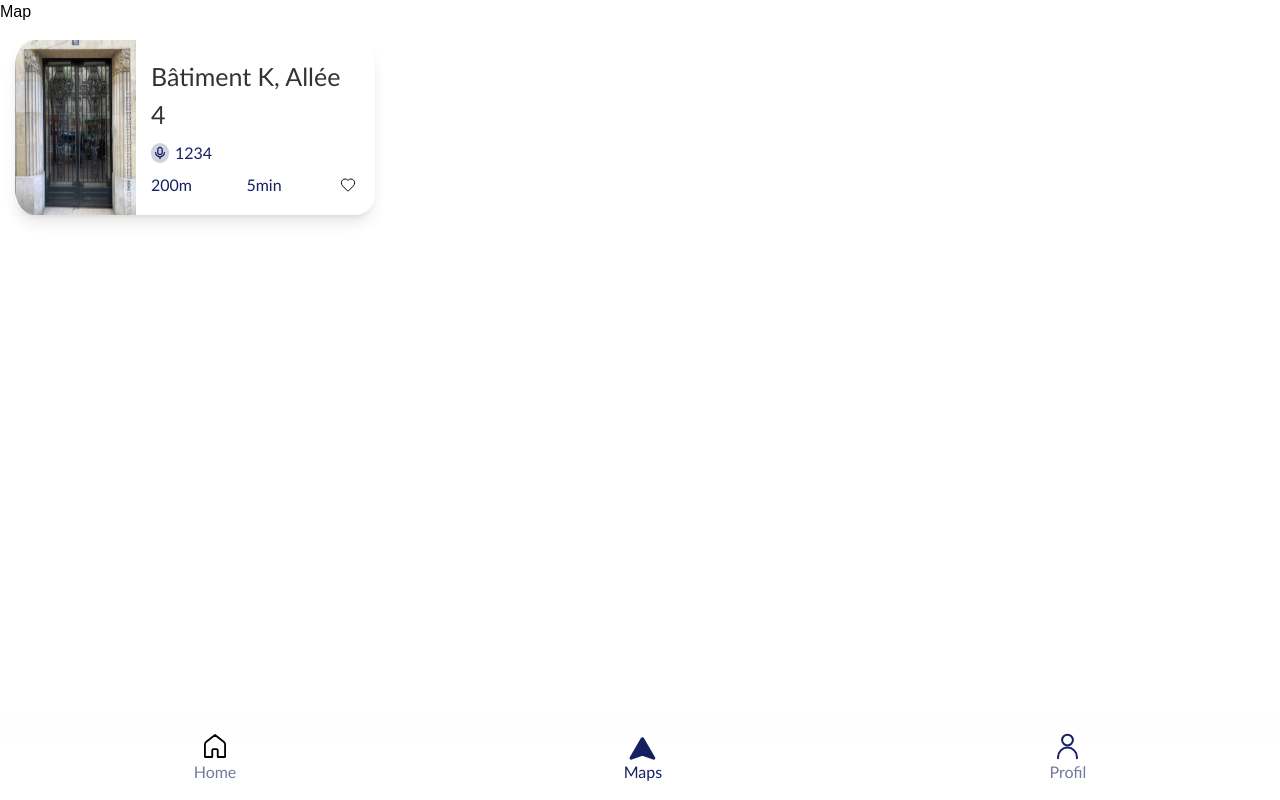
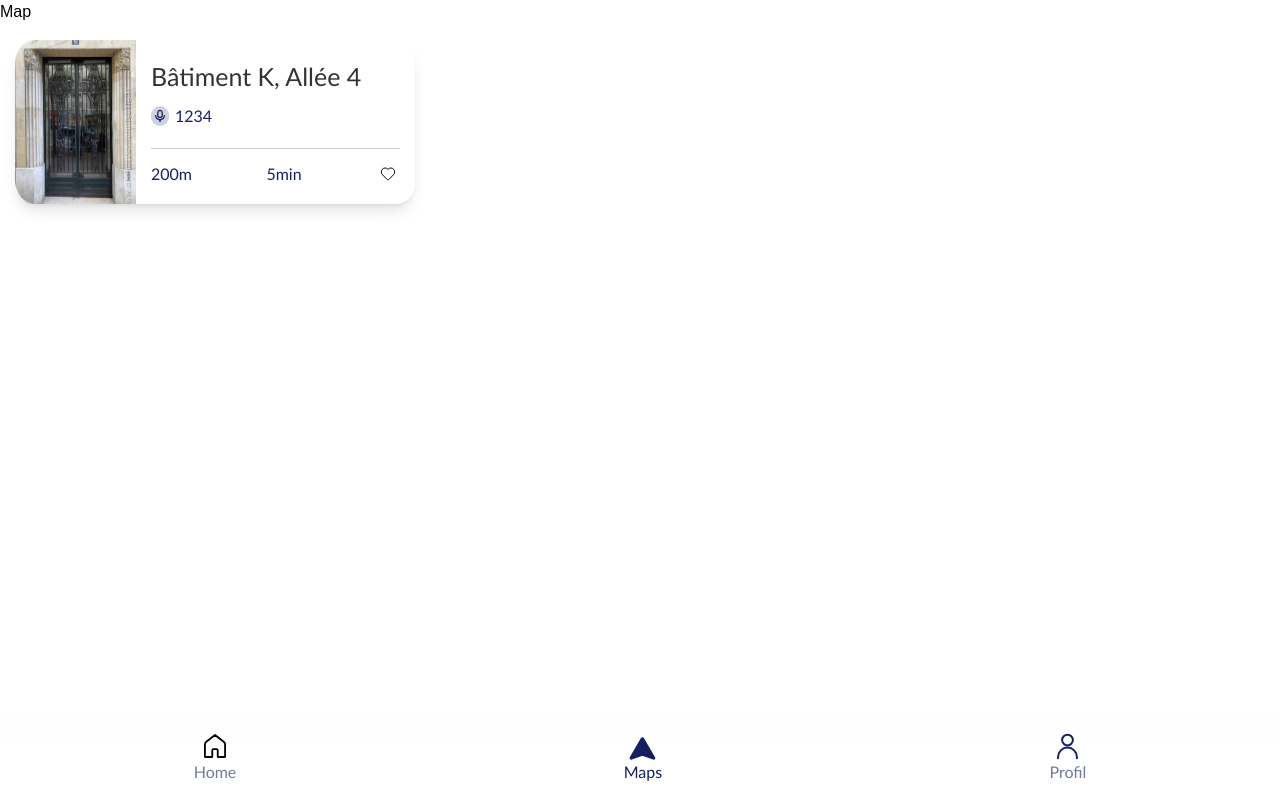
Before and after one commit to RomainLAU/IAN-EPSVE, a React (Create React App) app: page /map in a window 1280 px wide. Built offline with nearby package versions, Linux system fonts and the light colour scheme.

Commit message:
:lipstick: improve ui component

```diff
--- a/src/components/Modal.jsx
+++ b/src/components/Modal.jsx
@@ -5,7 +5,7 @@ import image from "../assets/img_modal.png";
 export default function Modal({activeElement}) {
 
     return (
-        <div className="mx-[15px] rounded-[20px] bg-[#FFFFFF] flex max-w-[360px] shadow-lg">
+        <div className="mx-[15px] rounded-[20px] bg-[#FFFFFF] flex max-w-[400px] min-w-[360px] shadow-lg">
             <img src={image} alt={activeElement.title} />
             <div className="flex flex-col gap-y-[8px] py-[18px] px-[15px] w-full">
                 <p className="text-[25px] text-[#333333]">{activeElement.title}</p>
@@ -15,6 +15,7 @@ export default function Modal({activeElement}) {
                     </div>
                     <p className="font-medium text-DarkBlue">{activeElement.code}</p>
                 </div>
+                <hr className="color-[#000000] opacity-20 h-[6px] mt-3" />
                 <div className="flex justify-between items-center shadow-lg-DarkBlue">
                     <p className="font-medium text-DarkBlue">{activeElement.distance}</p>
                     <p className="font-medium text-DarkBlue">{activeElement.time}</p>
```
